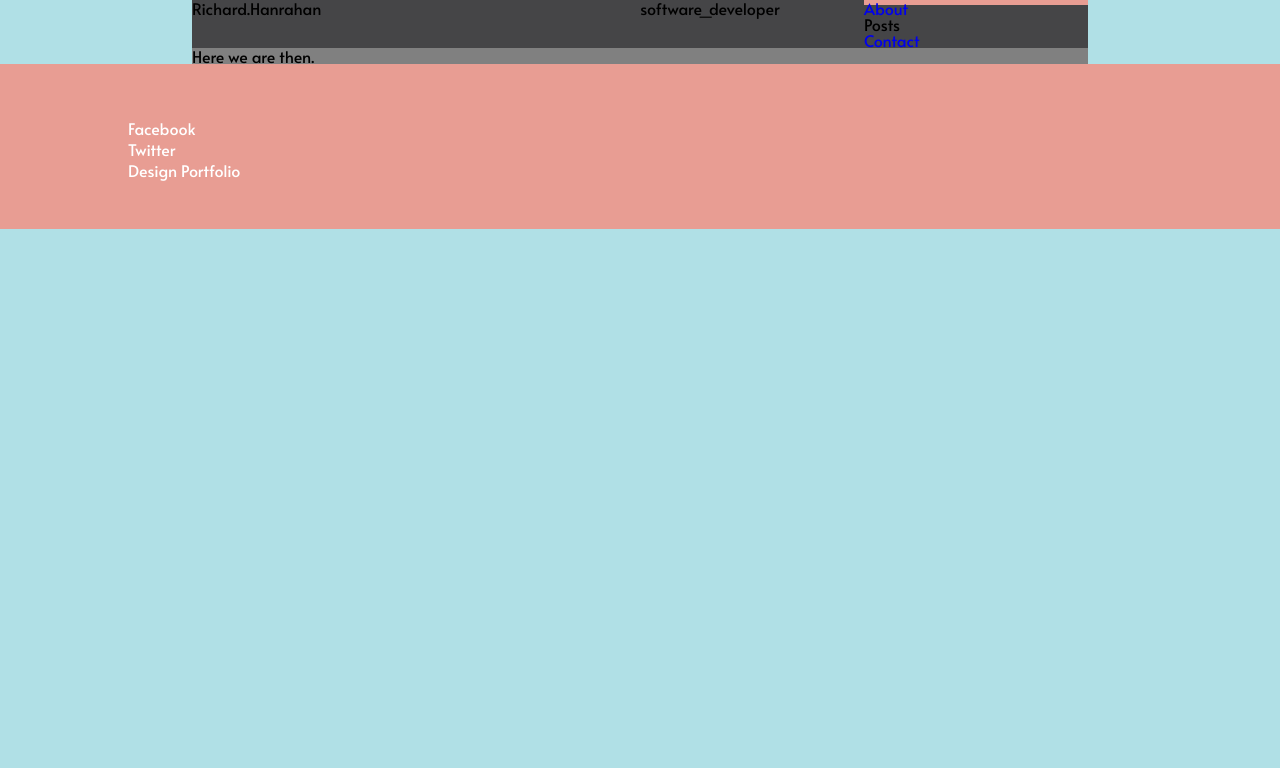
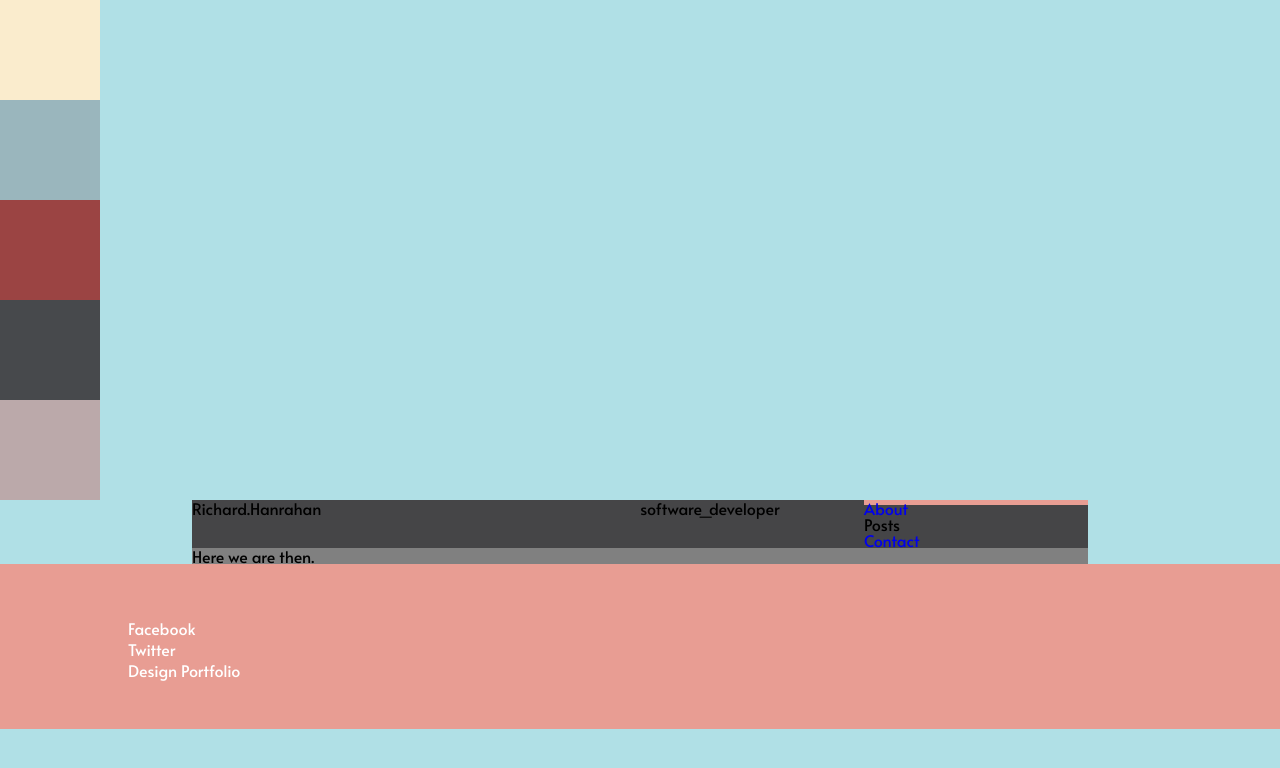
Before and after one commit to DCHitch092/DCHitch092.github.io, a Jekyll site: the page built from index.markdown, in a window 1280 px wide. Shown: the top 768 px of the page. Built offline with Jekyll 4.4.1, drawn with Linux system fonts in a browser that asks for light colours.

Commit message:
deSass css

```diff
--- a/assets/style.css
+++ b/assets/style.css
@@ -63,11 +63,11 @@
 $pink: #e89d93;
 $yellow: #eec71a; */
 
-$lightyellow: #faeccd;
+/* $lightyellow: #faeccd;
 $blue: #9ab6bd;
 $red: #9b4443;
 $black: #47494c;
-$brown: #bba9aa;
+$brown: #bba9aa; */
 
 .square{
       width: 100px;
@@ -75,23 +75,23 @@
 }
 
 .lightYellow{
-  background-color: $lightyellow;
+  background-color: #faeccd;
 }
 
 .blue{
-  background-color: $blue;
+  background-color: #9ab6bd;
 }
 
 .red{
-  background-color: $red;
+  background-color: #9b4443;
 }
 
 .black{
-  background-color: $black;
+  background-color: #47494c;
 }
 
 .brown{
-  background-color: $brown;
+  background-color: #bba9aa;
 }
 
 body{
```
